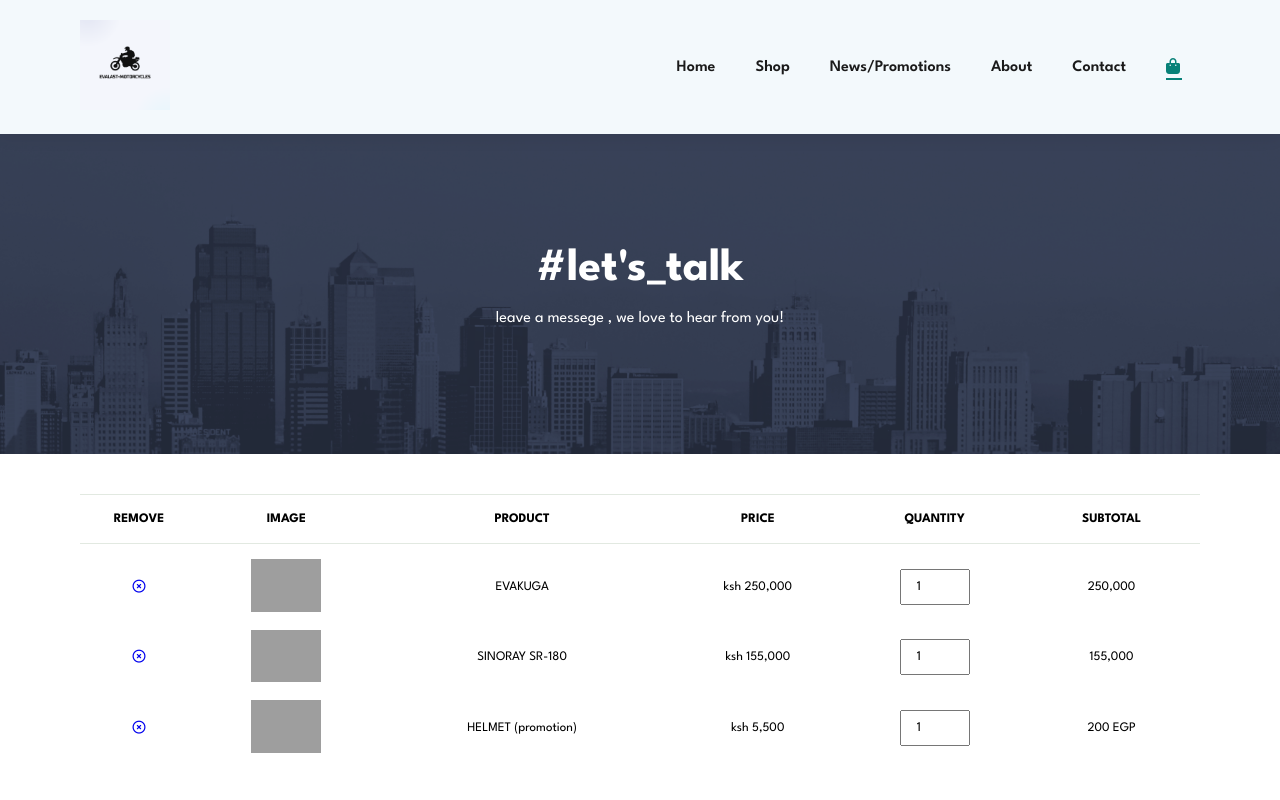
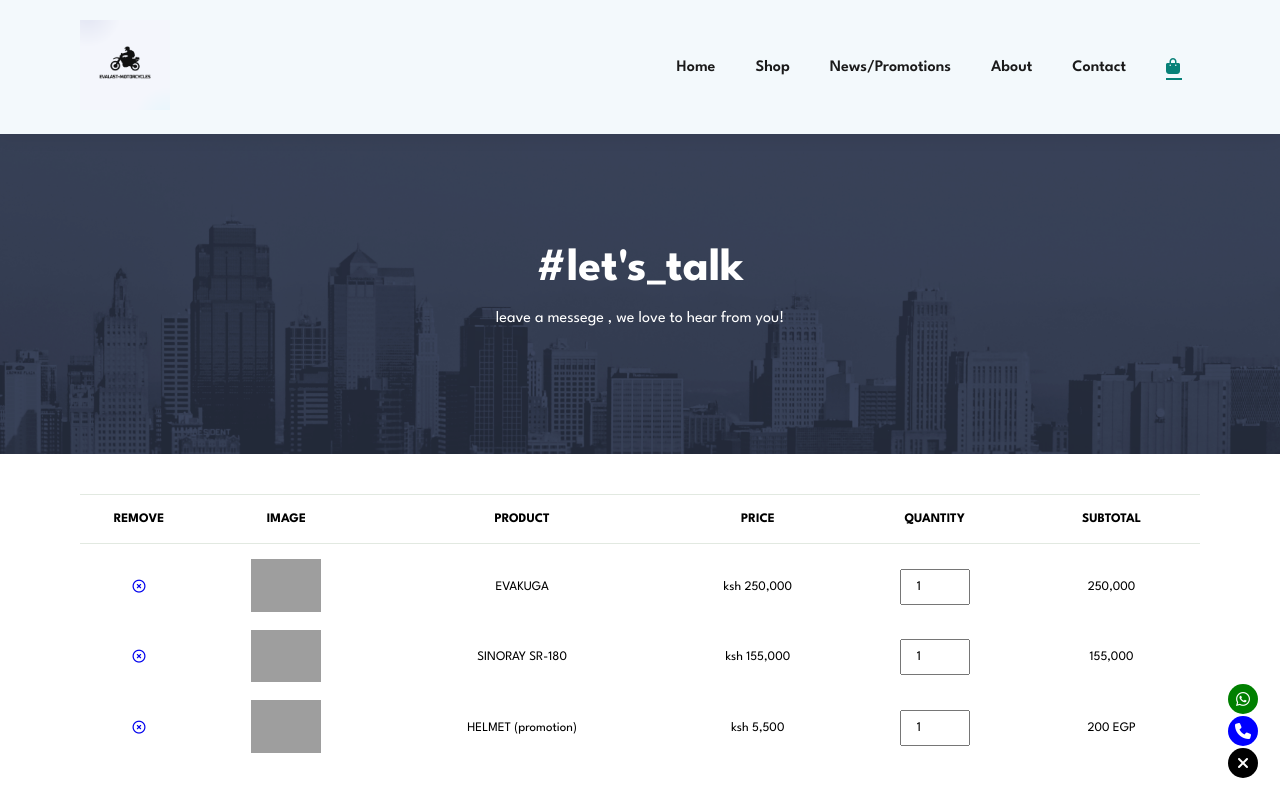
Before and after one commit to eyern/evalast, a plain HTML site: page cart.html in a window 1280 px wide. Shown: the top 800 px of the page. Drawn offline with Linux system fonts and the light colour scheme; grey boxes are pictures that could not be loaded.

Commit message:
button styles

```diff
--- a/css/style.css
+++ b/css/style.css
@@ -1423,3 +1423,73 @@
     padding: 20px;
   }
 }
+*{
+  margin:0;
+  padding:0;
+}
+
+
+.wrapper{
+  position:fixed;
+  bottom:20px;
+  right:20px;
+  z-index:1000;
+}
+
+.wrapper a:nth-child(1){
+  background-color:green;
+}
+
+.wrapper a:nth-child(2){
+  background-color:blue;
+}
+
+.wrapper a:nth-child(3){
+
+  animation: 0.7s ease-out 0s 1 FadeIn;
+  transition:all 0.3s;
+}
+
+
+.wrapper a:hover:nth-child(3){
+
+  background-color:red;
+}
+
+
+@keyframes FadeIn {
+  0% {
+   transform:rotate(0deg);
+  }
+  100% {
+    transform:rotate(360deg);
+  }
+}
+
+
+.hide{
+  position:absolute;
+  bottom:0px !important;
+  z-index:-1;
+  transition:all 2s;
+
+}
+
+.social{
+
+}
+
+.wrapper a{
+  height:30px;
+  width:30px;
+  background:#000;
+  padding:10px;
+  display:flex;
+  flex-direction:row;
+  border-radius:50%;
+  justify-content:center;
+  align-items:center;
+  text-decoration:none;
+  color:#fff;
+  margin:2px;
+}
```
